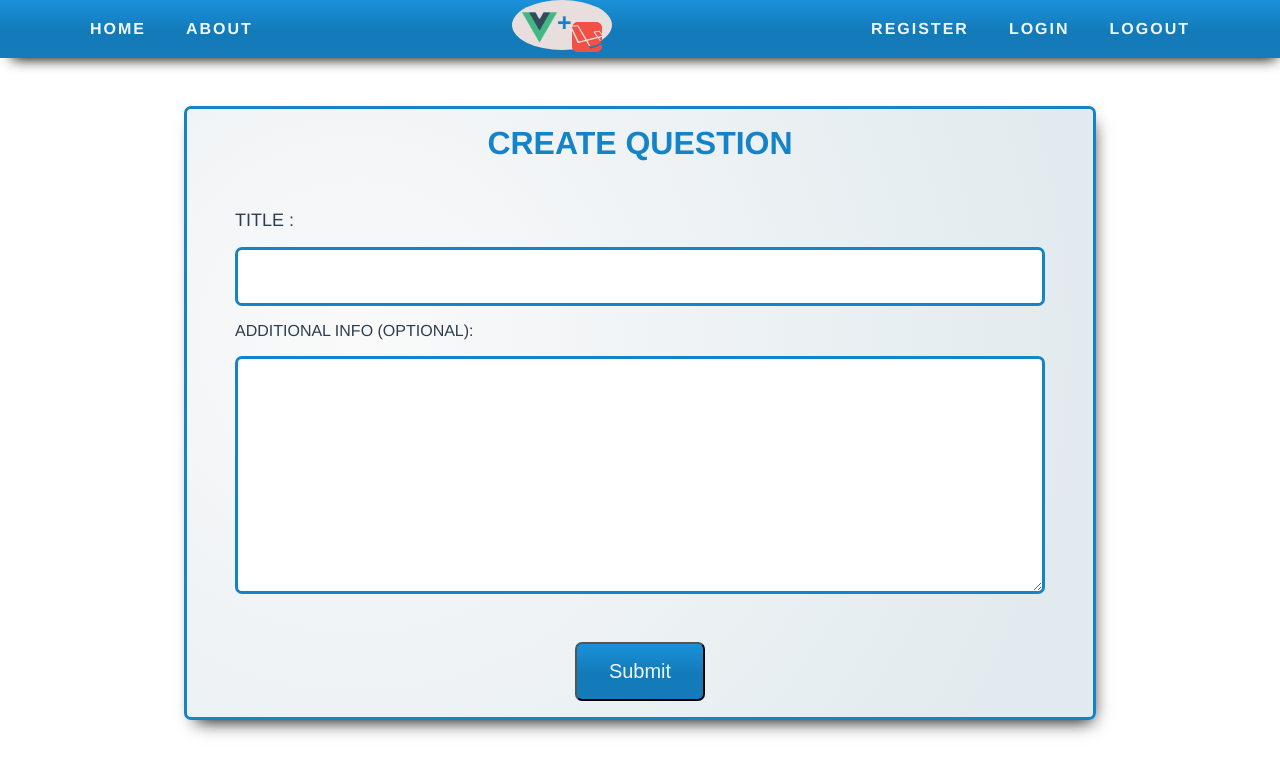
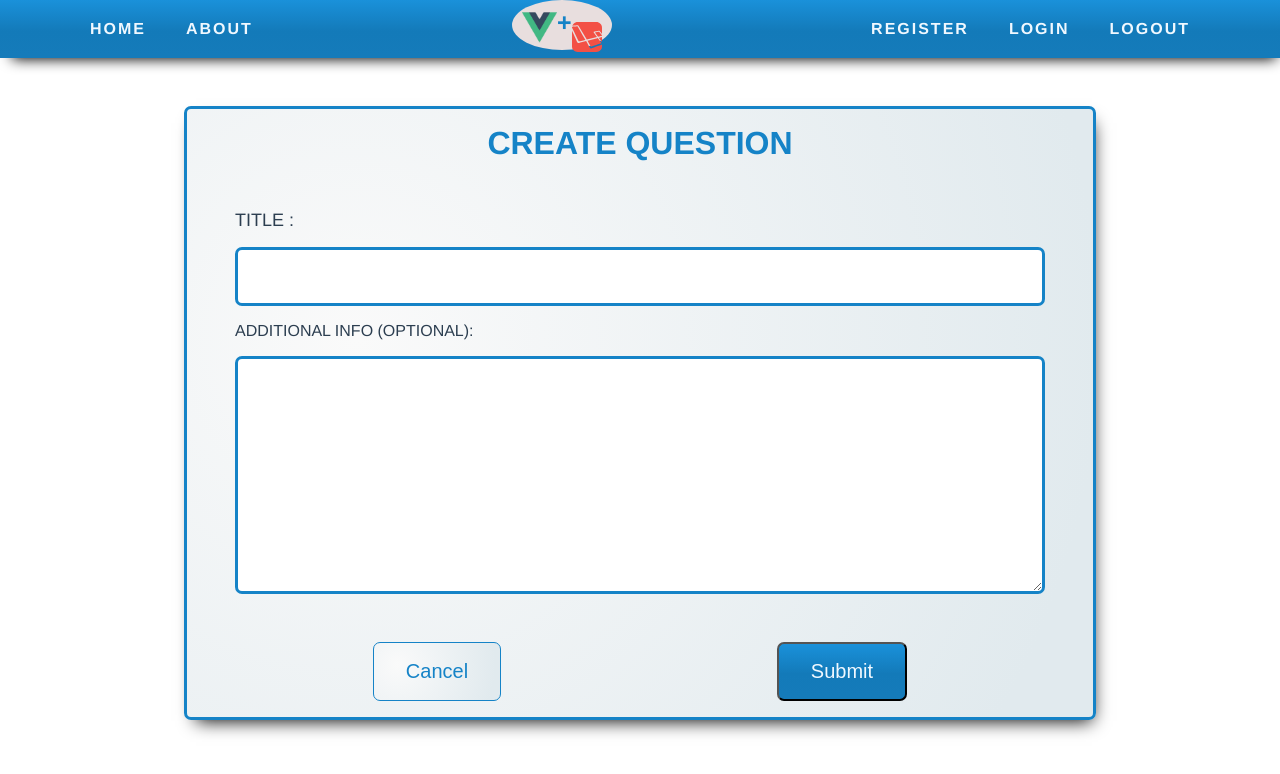
Before and after one commit to eevan7a9/voting-system, a Vue app in the folder voting-frontend/: page /#/create in a window 1280 px wide. Shown: the top 774 px of the page. Built offline with nearby package versions, Linux system fonts and the light colour scheme.

Commit message:
added nextick that will tell us if window is being resized

```diff
--- a/voting-frontend/src/components/Navbar.vue
+++ b/voting-frontend/src/components/Navbar.vue
@@ -44,13 +44,33 @@ export default {
       mobile_nav: 0
     };
   },
+  mounted() {
+    // this will tell us if screen is being resized
+    this.$nextTick(function() {
+      window.addEventListener("resize", this.getWindowWidth);
+      // window.addEventListener("resize", this.getWindowHeight);
+
+      //Init
+      this.getWindowWidth();
+      // this.getWindowHeight();
+    });
+  },
+  destroyed() {
+    window.removeEventListener("resize", this.myEventHandler);
+  },
   methods: {
+    getWindowWidth(event) {
+      let windowWidth = document.documentElement.clientWidth;
+      if (windowWidth < 601) {
+        this.mobile_nav = 0;
+      }
+    },
+    // getWindowHeight(event) {
+    //   let windowHeight = document.documentElement.clientHeight;
+    //   console.log(windowHeight);
+    // },
     NavTrigger() {
       this.mobile_nav = !this.mobile_nav;
-      console.log(1);
-    },
-    someFunction() {
-      console.log(1);
     }
   }
 };
--- a/voting-frontend/src/views/CreateQuestion.vue
+++ b/voting-frontend/src/views/CreateQuestion.vue
@@ -19,6 +19,11 @@
             ></textarea>
           </div>
           <div class="submit-container">
+            <button
+              @click="cancel"
+              type="button"
+              class="cancel blue pady-1 mgt-3 padx-2 borad-1 bg-lightdient fs-20 pointer"
+            >Cancel</button>
             <button
               type="submit"
               class="pady-1 mgt-3 padx-2 borad-1 bg-bluedient light fs-20 pointer"
@@ -42,6 +47,9 @@ export default {
   methods: {
     submit() {
       alert(`${this.title} - ${this.additional_info}`);
+    },
+    cancel() {
+      this.$router.push("/");
     }
   }
 };
@@ -54,6 +62,9 @@ label {
 }
 .create {
   text-align: center;
+}
+.cancel {
+  border: 1px solid #1583c7;
 }
 .wrapper {
   border: 3px solid #1583c7;
@@ -80,7 +91,8 @@ label {
   border: 3px solid #1583c7;
 }
 .submit-container {
-  text-align: center;
+  display: flex;
+  justify-content: space-around;
 }
 @media (max-width: 600px) {
   .wrapper {
@@ -89,5 +101,8 @@ label {
   .create-container {
     padding: 5px;
   }
+  .submit-container {
+    padding: 20px 0;
+  }
 }
 </style>
```
